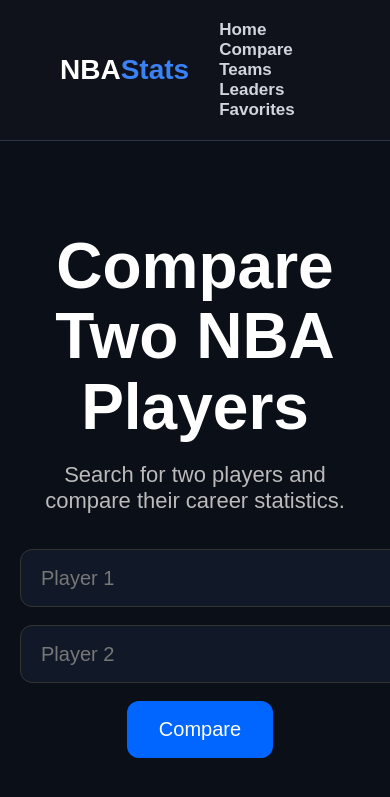
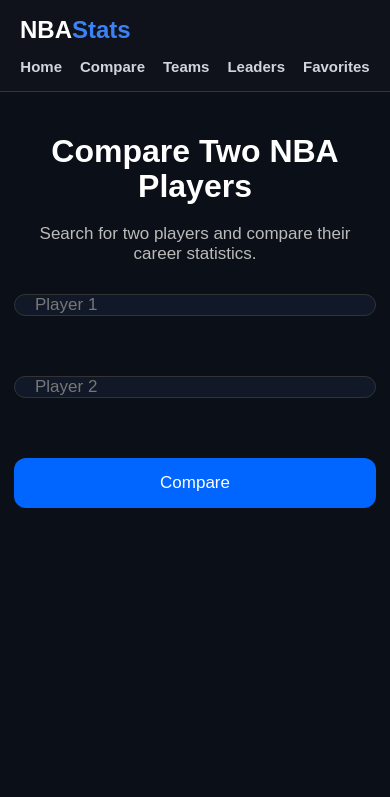
Before and after one commit to kwilliams56/NBA-Stats-Dashboard, a Flask app: page /compare in a window 390 px wide; the page is wider, and only the part inside the window is pictured. Shown: the top 797 px of that part. Run offline with Flask 3, Linux system fonts and the light colour scheme.

Commit message:
Make homepage mobile responsive

```diff
--- a/static/css/style.css
+++ b/static/css/style.css
@@ -918,3 +918,229 @@ th {
         grid-template-columns: 1fr;
     }
 }
+
+
+/* HOMEPAGE RESPONSIVE */
+
+@media (max-width: 900px) {
+    nav {
+        padding: 18px 28px;
+        align-items: flex-start;
+        gap: 14px;
+        flex-direction: column;
+    }
+
+    .nav-links {
+        display: flex;
+        flex-wrap: wrap;
+        gap: 12px 18px;
+    }
+
+    .nav-links a {
+        margin-left: 0;
+        font-size: 16px;
+    }
+
+    .hero {
+        padding: 60px 16px 32px;
+    }
+
+    .hero h1 {
+        font-size: 48px;
+    }
+
+    .hero p,
+    .hero-subtitle {
+        font-size: 19px;
+    }
+
+    .hero-tags {
+        flex-wrap: wrap;
+    }
+
+    .hero form {
+        width: 640px;
+        max-width: 100%;
+        margin: 30px auto 0;
+        display: flex;
+        gap: 12px;
+    }
+
+    .hero form input {
+        flex: 1;
+        min-width: 0;
+    }
+
+    .hero form button {
+        margin-left: 0;
+        white-space: nowrap;
+    }
+
+    .trending-grid,
+    .feature-grid {
+        grid-template-columns: repeat(2, 1fr);
+    }
+
+    .section-header {
+        align-items: flex-start;
+        gap: 8px;
+        flex-direction: column;
+    }
+
+    .player-card {
+        width: 100%;
+        max-width: 560px;
+    }
+
+    .career-table,
+    .chart-box {
+        width: 100%;
+        max-width: 90%;
+    }
+}
+
+@media (max-width: 620px) {
+    nav {
+        padding: 16px 20px;
+    }
+
+    nav h2 {
+        font-size: 24px;
+    }
+
+    .nav-links {
+        width: 100%;
+        justify-content: center;
+    }
+
+    .nav-links a {
+        font-size: 15px;
+    }
+
+    .hero {
+        padding: 42px 14px 28px;
+    }
+
+    .hero-badge {
+        font-size: 14px;
+    }
+
+    .hero h1 {
+        font-size: 38px;
+    }
+
+    .hero p,
+    .hero-subtitle {
+        font-size: 17px;
+    }
+
+    .hero-tags {
+        gap: 10px;
+    }
+
+    .hero-tags span {
+        font-size: 14px;
+        padding: 9px 12px;
+    }
+
+    .hero form {
+        flex-direction: column;
+    }
+
+    input,
+    .hero form input {
+        width: 100%;
+        height: 54px;
+        font-size: 17px;
+    }
+
+    button,
+    .hero form button {
+        width: 100%;
+        margin-left: 0;
+        padding: 15px 22px;
+        font-size: 17px;
+    }
+
+    .compare-card {
+        max-width: 100%;
+        margin: 28px auto 48px;
+        padding: 18px 20px;
+        font-size: 20px;
+    }
+
+    .trending,
+    .features,
+    .results-box,
+    .player-card,
+    .career-table,
+    .chart-box {
+        max-width: 100%;
+    }
+
+    .trending,
+    .features {
+        padding: 22px;
+    }
+
+    .trending-grid,
+    .feature-grid {
+        grid-template-columns: 1fr;
+    }
+
+    .feature-card {
+        padding: 22px;
+    }
+
+    .results-box {
+        width: 100%;
+    }
+
+    .player-card {
+        padding: 24px;
+        margin: 36px auto;
+    }
+
+    .player-card h2 {
+        font-size: 30px;
+    }
+
+    .player-image {
+        width: 150px;
+        height: 150px;
+    }
+
+    .stat-grid {
+        grid-template-columns: repeat(2, 1fr);
+    }
+
+    .career-totals {
+        grid-column: 1 / -1;
+    }
+
+    .career-table,
+    .chart-box {
+        padding: 20px;
+        overflow-x: auto;
+    }
+
+    th,
+    td {
+        padding: 10px;
+        font-size: 14px;
+    }
+}
+
+@media (max-width: 420px) {
+    .hero h1 {
+        font-size: 32px;
+    }
+
+    .compare-card {
+        font-size: 18px;
+    }
+
+    .stat-grid {
+        grid-template-columns: 1fr;
+    }
+}
```
Also changed, not shown: TODO.md (+2 -2 lines).
